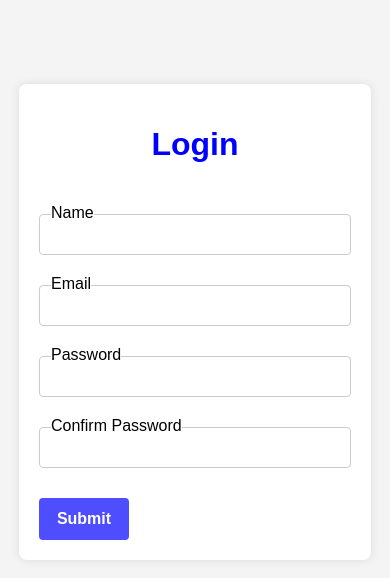
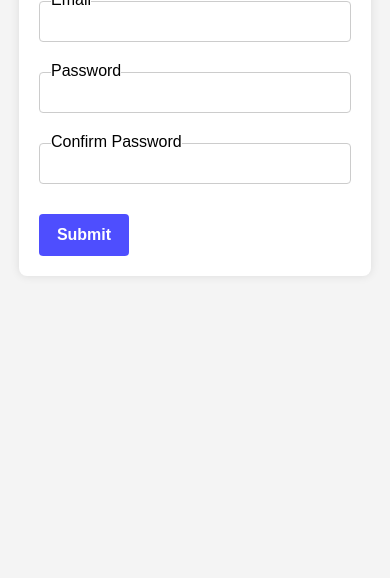
Before and after one commit to adnan2188/Formik_Form, a React (Vite) app: page / in a window 390 px wide. Shown: the top 578 px of the page. Built offline with nearby package versions, Linux system fonts and the light colour scheme.

Commit message:
first commit

```diff
--- a/src/components/My_style.css
+++ b/src/components/My_style.css
@@ -99,6 +99,10 @@ p {
 }
 
 @media screen and (max-width: 500px) {
+    .container {
+        height: 100%;
+    }
+
     form {
         width: 80%;
         margin-top: -200px;
```
